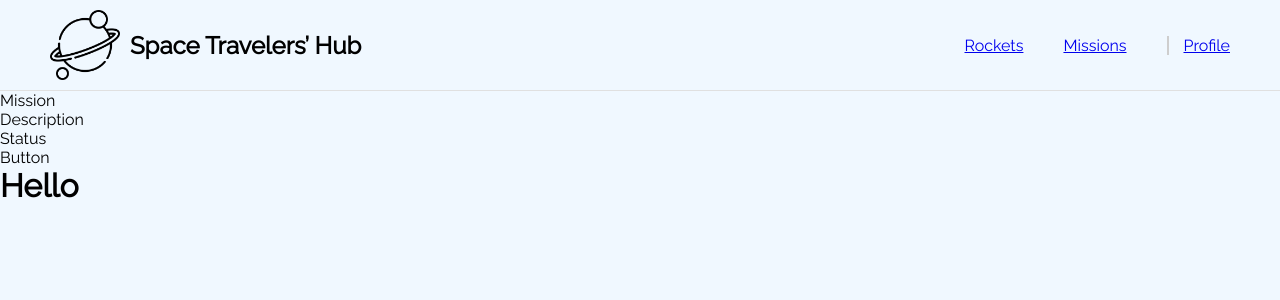
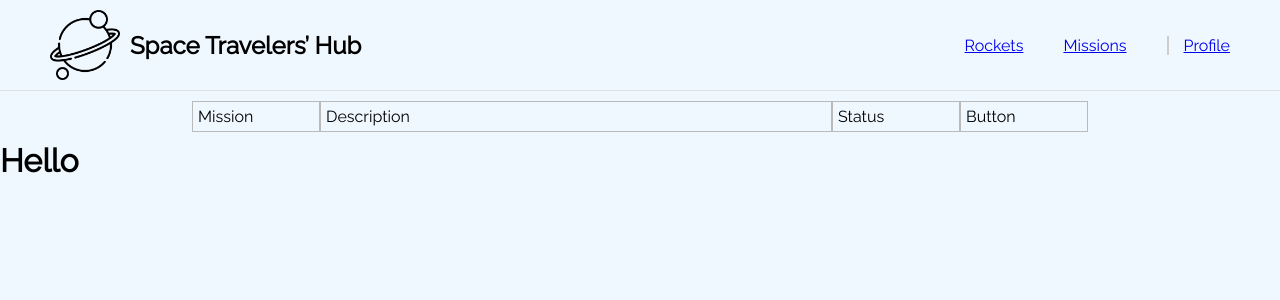
Before and after one commit to Trictonicmp/space-traveler, a React (Create React App) app: page /mission in a window 1280 px wide. Shown: the top 300 px of the page. Built offline with nearby package versions, Linux system fonts and the light colour scheme; no server answers.

Commit message:
Add styles to table header

```diff
--- a/src/css/components/mission.css
+++ b/src/css/components/mission.css
@@ -1,3 +1,21 @@
 * {
     background-color: aliceblue;
 }
+
+.header {
+    display: inline-flex;
+    padding: 10px;
+    justify-content: center;
+    align-items: center;
+    width: 100%;
+}
+
+.header div {
+    border: 1px solid rgb(187, 186, 186);
+    width: 10vw;
+    padding: 5px;
+}
+
+.description {
+    width: 40vw !important;
+}
```
